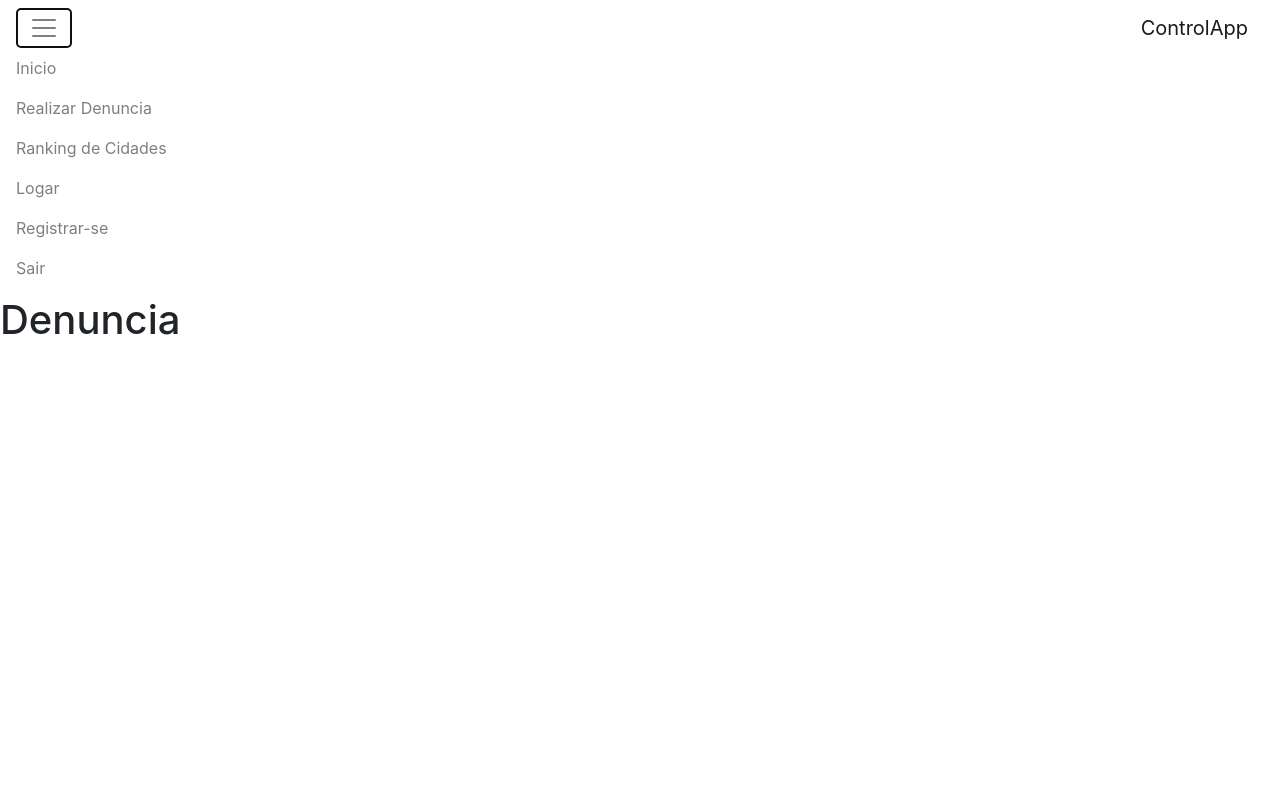
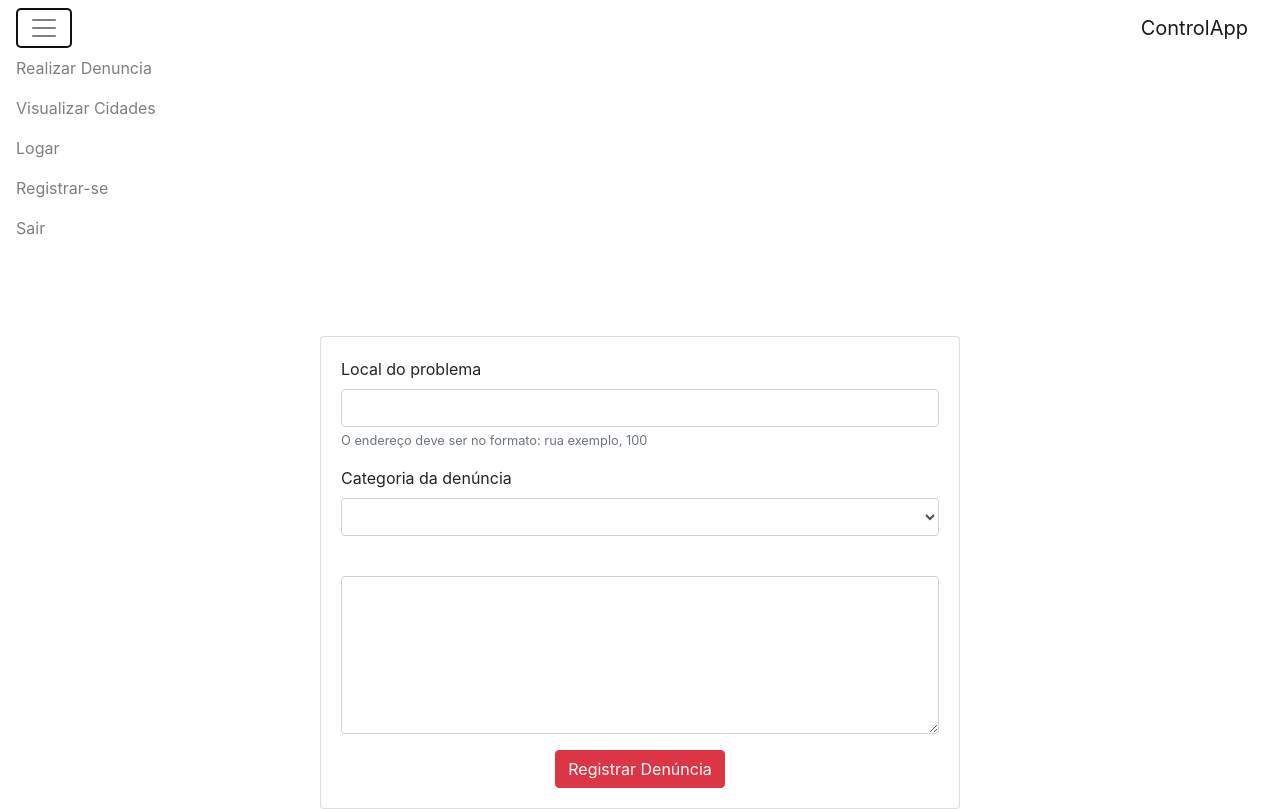
Before and after one commit to IsrhaelC/control-app, a website: page app/index.html at #!/denuncia in a window 1280 px wide. Both pictures are taken after a click on the button "Toggle navigation". Drawn offline with nearby package versions, Linux system fonts and the light colour scheme; some packages are replaced by stand-ins of ours.

Commit message:
Denuncia

```diff
--- /dev/null
+++ b/app/controllers/denuncia-ctrl.js
@@ -0,0 +1,23 @@
+/**
+ * Created by isrhael.christian on 08/03/2017.
+ */
+(function () {
+
+    var myApp = angular.module('controlApp');
+
+    var DenunciaController = function ($scope, $state) {
+        var dn = this;
+
+        dn.denuncia = {};
+
+        dn.realizarDenuncia = function () {
+            alert(dn.denuncia.cat)
+        }
+
+    };
+
+    DenunciaController.$inject = ['$scope', '$state'];
+
+    myApp.controller('DenunciaController', DenunciaController);
+
+}());
--- a/app/index.html
+++ b/app/index.html
@@ -19,6 +19,7 @@
     <script src="routes.js"></script>
     <script src="controllers/registro-ctrl.js"></script>
     <script src="controllers/login-ctrl.js"></script>
+    <script src="controllers/denuncia-ctrl.js"></script>
     <script src="services/http-request-service.js"></script>
 </head>
 <body>
@@ -26,18 +27,15 @@
         <button class="navbar-toggler navbar-toggler-right" type="button" data-toggle="collapse" data-target="#navbarApp" aria-controls="navbarSupportedContent" aria-expanded="false" aria-label="Toggle navigation">
             <span class="navbar-toggler-icon"></span>
         </button>
-        <a class="navbar-brand" href="#">ControlApp</a>
+        <a class="navbar-brand" ui-sref="home">ControlApp</a>
 
         <div class="collapse navbar-collapse" id="navbarApp">
             <ul class="navbar-nav mr-auto">
                 <li class="nav-item">
-                    <a class="nav-link" ui-sref="home">Inicio</a>
-                </li>
-                <li class="nav-item">
                     <a class="nav-link" ui-sref="denuncia">Realizar Denuncia</a>
                 </li>
                 <li class="nav-item">
-                    <a class="nav-link" ui-sref="ranking">Ranking de Cidades</a>
+                    <a class="nav-link" ui-sref="ranking">Visualizar Cidades</a>
                 </li>
                 <li class="nav-item">
                     <a class="nav-link" ui-sref="login">Logar</a>
--- a/app/routes.js
+++ b/app/routes.js
@@ -12,7 +12,8 @@
         var denuncia = {
             name: 'denuncia',
             url: '/denuncia',
-            templateUrl: 'templates/denuncia.html'
+            templateUrl: 'templates/denuncia.html',
+            controller: 'DenunciaController as dn'
         };
 
         var login = {
--- a/app/templates/denuncia.html
+++ b/app/templates/denuncia.html
@@ -1 +1,36 @@
-<h1>Denuncia</h1>
+<style>
+    .card {
+        margin-top: 80px;
+        padding: 20px;
+    }
+</style>
+
+<div class="card col-md-6 offset-3">
+    <form action="">
+        <div class="form-group">
+            <label for="endereco">Local do problema</label>
+            <input ng-model="dn.denuncia.end" type="text" id="endereco" class="form-control" aria-describedby="enderecoHelp">
+            <small id="enderecoHelp" class="form-text text-muted">O endereço deve ser no formato: rua exemplo, 100</small>
+        </div>
+        <div class="form-group">
+            <label for="categoria" >Categoria da denúncia</label>
+            <div>
+                <select ng-model="dn.denuncia.cat" class="form-control" id="categoria">
+                    <option>Segurança</option>
+                    <option>Saúde</option>
+                    <option>Educação</option>
+                    <option>Acessibilidade</option>
+                    <option>Desperdício de água</option>
+                    <option>Desperdício de energia</option>
+                </select>
+            </div>
+        </div>
+        <div class="form-group">
+            <label for="desc"></label>
+            <textarea ng-model="dn.denuncia.desc" class="form-control" id="desc" rows="6"></textarea>
+        </div>
+        <div class="text-center">
+        <button class="btn btn-danger text-center" type="submit" ng-click="dn.realizarDenuncia()">Registrar Denúncia</button>
+        </div>
+    </form>
+</div>
```
